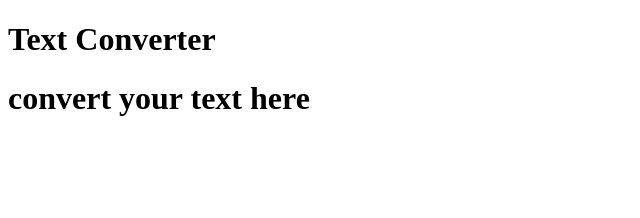
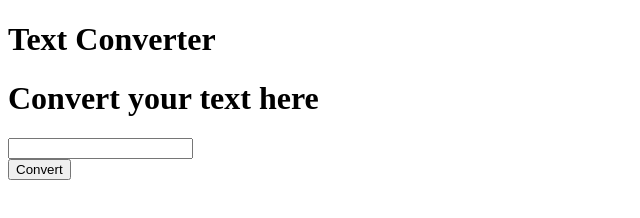
Before and after one commit to davidystephenson/text-converter, a plain HTML site: page index.html in a window 1280 px wide. Shown: the whole page, without its empty margins (0-640 px from the left). Drawn offline with Linux system fonts and the light colour scheme.

Commit message:
Modify element

```diff
--- a/index.html
+++ b/index.html
@@ -7,33 +7,45 @@
   <body>
     <h1>Text Converter</h1>
 
-    <h1 class='subtitle'>Convert your text here</h1>
+    <h1 id='heading' class='subtitle'>Convert your text here</h1>
+
+    <form>
+      <input type='text' />
+
+    </form>
+
+    <button>Convert</button>
 
     <script>
       console.log('hello')
       console.log(document)
 
       // 1. find the element
-      const h1 = document.querySelector('h1')
-      console.log('h1 test:', h1)
+      const h1 = document.querySelector('#heading')
 
       const subtitle = document.querySelector('h1.subtitle')
-      console.log('subtitle test:', subtitle)
 
-      const h1s = document.querySelectorAll('h1')
-      console.log('h1s test:', h1s)
+      const button = document.querySelector('button')
+      console.log('button test:', button)
+
+      button.addEventListener(
+        'click',
+        (xyz) => {
+          console.log('xyz test:', xyz)
+          console.log('I was clicked')
 
           // 2. extract content
           const text = subtitle.innerText
           console.log('text test:', text)
 
-
           // 3. modify the content
           const lower = text.toLowerCase()
-      console.log('lower test:', lower)
 
           // 4. modify the element
           subtitle.textContent = lower
+        }
+      )
+
     </script>
   </body>
 </html>
```
Lines whose indentation alone changed are shown as unchanged.
